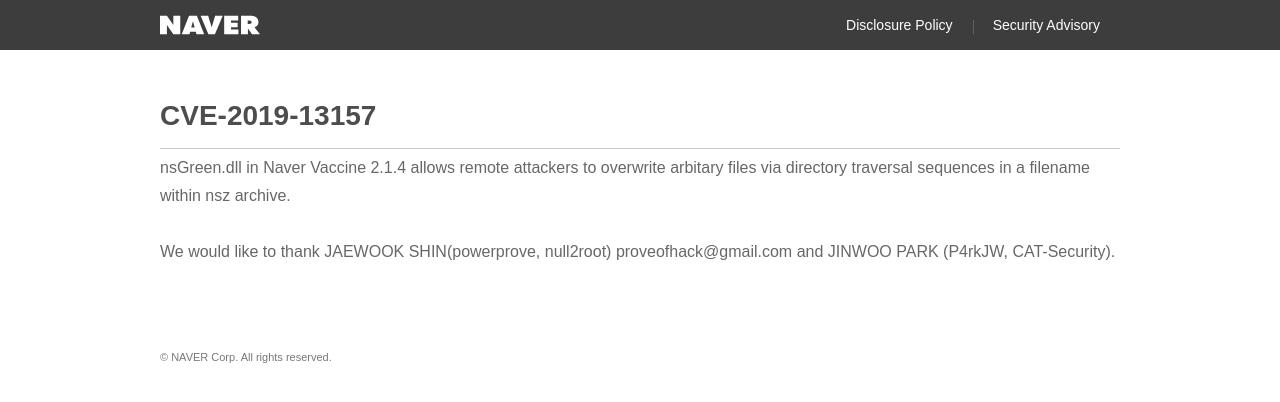
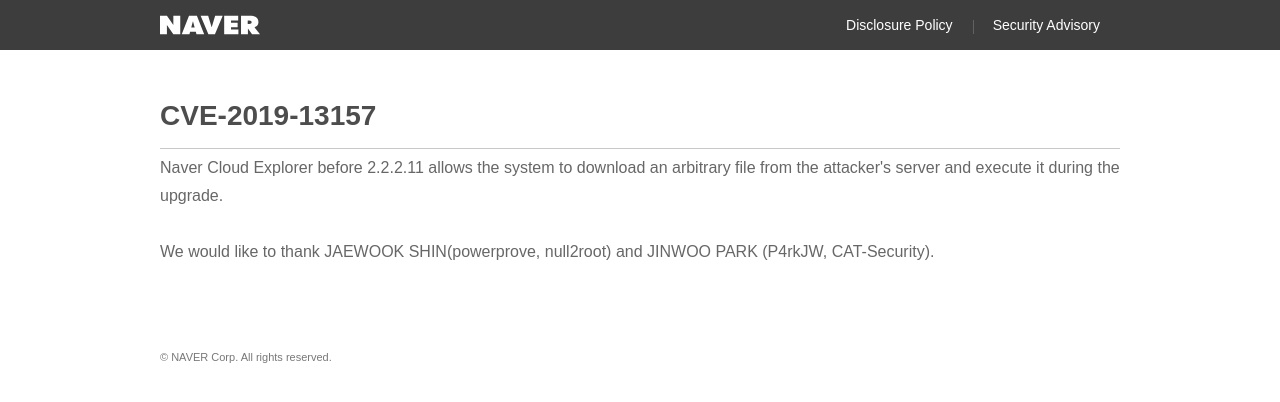
Before and after one commit to naver/security-advisory, a Jekyll site: the page built from _posts/2019-11-21-cve-2019-13157.md, in a window 1280 px wide. Shown: the top 402 px of the page. Built offline with Jekyll 4.4.1, drawn with Linux system fonts in a browser that asks for light colours.

Commit message:
Update 2019-11-21-cve-2019-13157.md

```diff
--- a/_posts/2019-11-21-cve-2019-13157.md
+++ b/_posts/2019-11-21-cve-2019-13157.md
@@ -1,6 +1,6 @@
 ---
 layout:      post
 title:       "CVE-2019-13157"
-description: "nsGreen.dll in Naver Vaccine 2.1.4 allows remote attackers to overwrite arbitary files via directory traversal sequences in a filename within nsz archive."
-credit:      "JAEWOOK SHIN(powerprove, null2root) proveofhack@gmail.com and JINWOO PARK (P4rkJW, CAT-Security)"
+description: "Naver Cloud Explorer before 2.2.2.11 allows the system to download an arbitrary file from the attacker's server and execute it during the upgrade."
+credit:      "JAEWOOK SHIN(powerprove, null2root) and JINWOO PARK (P4rkJW, CAT-Security)"
 ---
```
